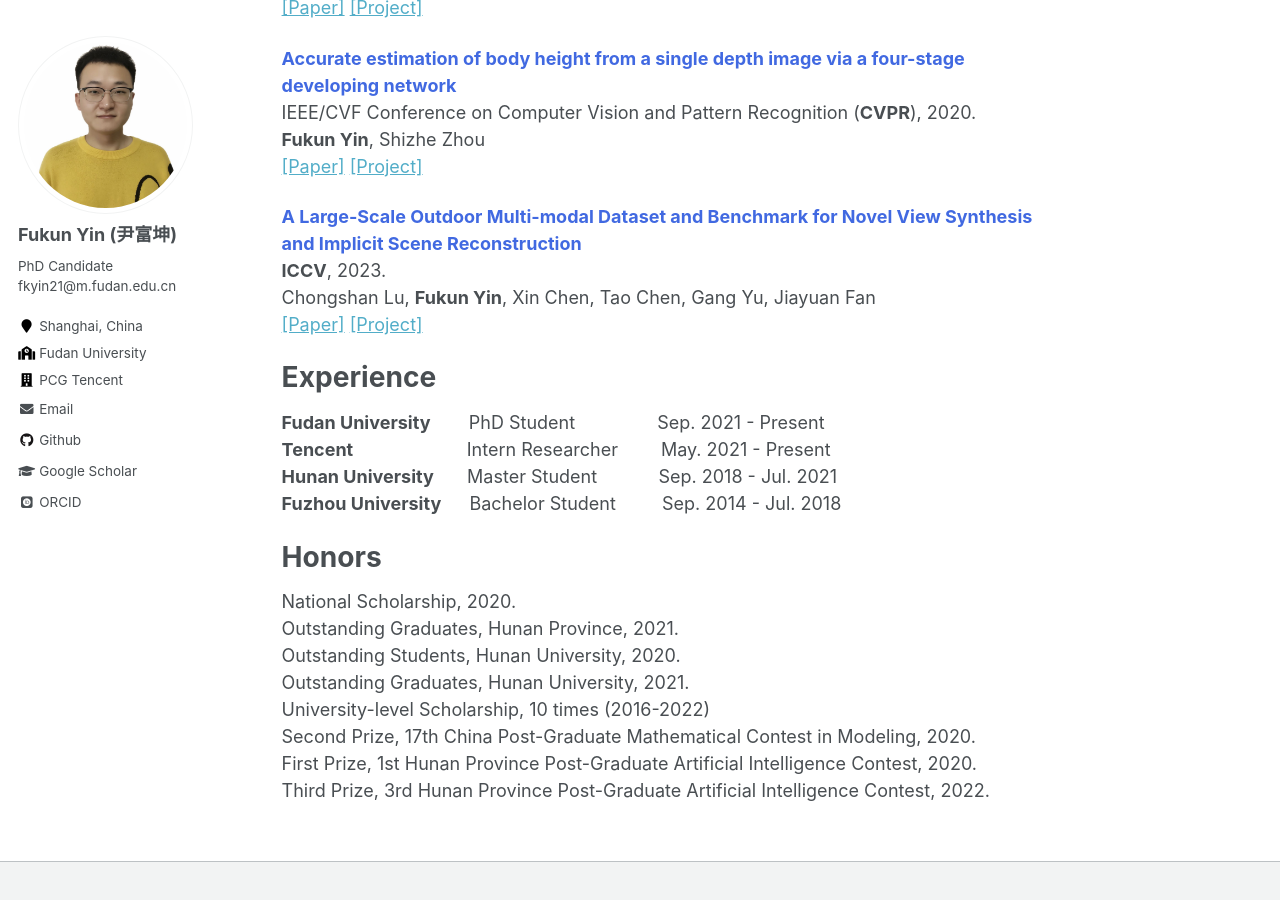
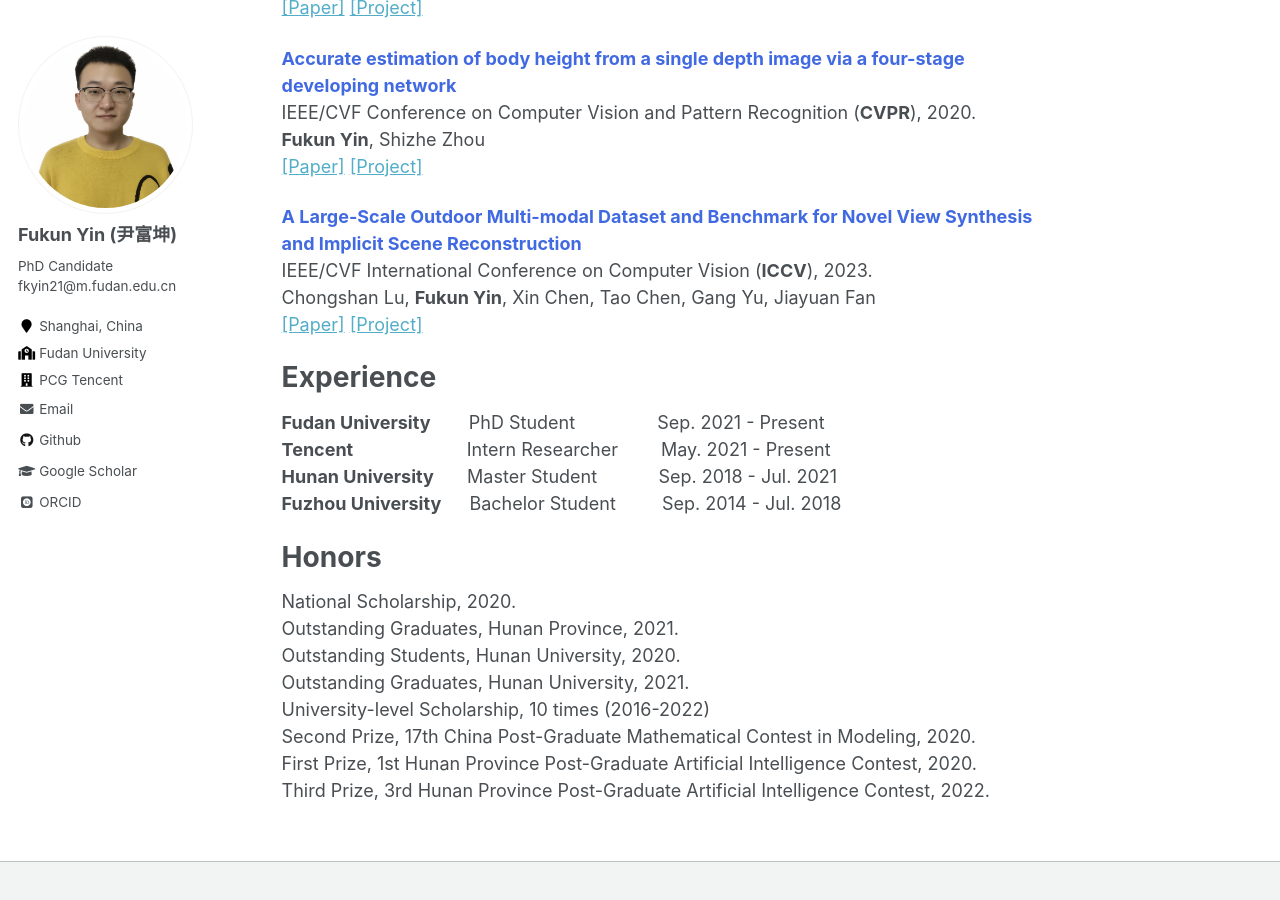
Before and after one commit to fukunyin/fukunyin.github.io, a Jekyll site: the page built from _pages/about.md, in a window 1280 px wide and 900 px high, scrolled down 608 px. Built offline with Jekyll 4.4.1, drawn with Linux system fonts in a browser that asks for light colours; some web fonts are replaced.

Commit message:
Update about.md

```diff
--- a/_pages/about.md
+++ b/_pages/about.md
@@ -33,7 +33,7 @@ IEEE/CVF Conference on Computer Vision and Pattern Recognition (**CVPR**), 2020.
 [[Paper]](https://openaccess.thecvf.com/content_CVPR_2020/html/Yin_Accurate_Estimation_of_Body_Height_From_a_Single_Depth_Image_CVPR_2020_paper.html) [[Project]](https://depth2height.github.io/)
 
 **<font color="#4169E1" size=4 >A Large-Scale Outdoor Multi-modal Dataset and Benchmark for Novel View Synthesis and Implicit Scene Reconstruction</font>**
-**ICCV**, 2023.
+IEEE/CVF International Conference on Computer Vision (**ICCV**), 2023.
 Chongshan Lu, **Fukun Yin**, Xin Chen, Tao Chen, Gang Yu, Jiayuan Fan
 [[Paper]](https://arxiv.org/abs/2301.06782) [[Project]](https://ommo.luchongshan.com/)
 
```
